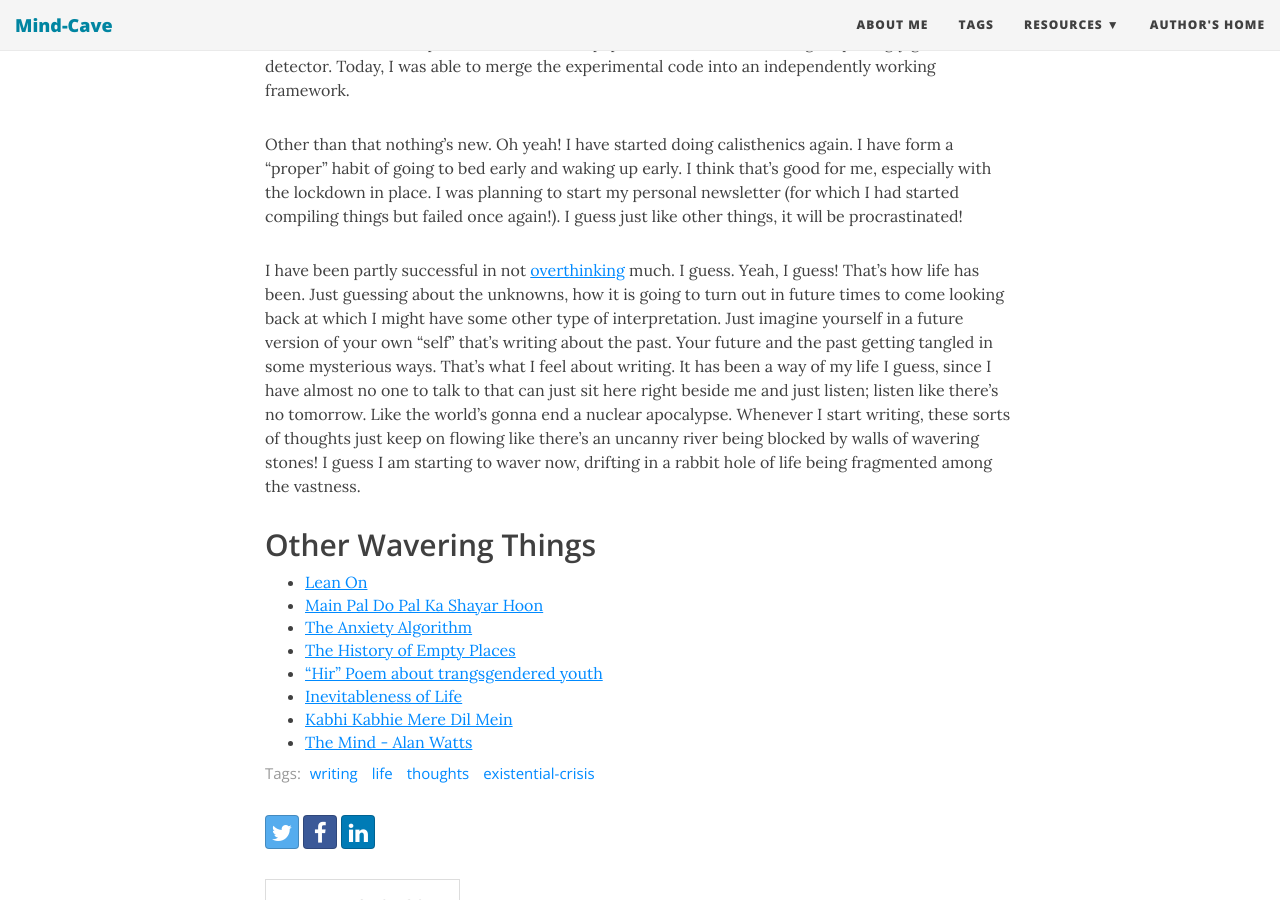
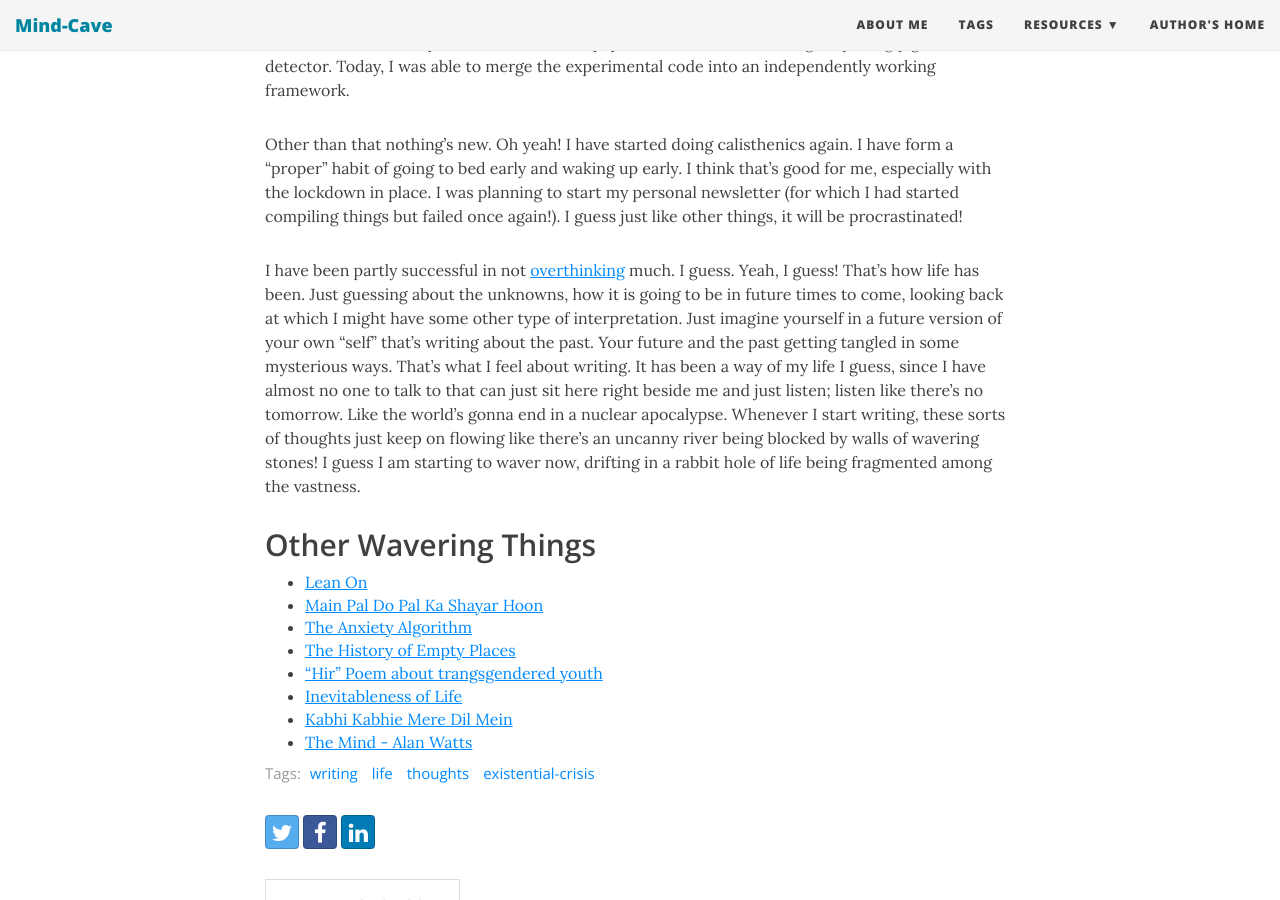
Before and after one commit to NISH1001/mind-cave, a Jekyll site: the page built from _posts/2020-04-03-wavering-thoughts.markdown, in a window 1280 px wide and 900 px high, scrolled down 1686 px. Built offline with Jekyll 4.4.1, drawn with Linux system fonts in a browser that asks for light colours; nearby versions of some CDN libraries; comment, search, counter and statistics services are not loaded; some of the changed text lies outside the part shown.

Commit message:
Edit "wavering thoughts" post

```diff
--- a/_posts/2020-04-03-wavering-thoughts.markdown
+++ b/_posts/2020-04-03-wavering-thoughts.markdown
@@ -38,12 +38,12 @@ I guess just like other things, it will be procrastinated!
 
 I have been partly successful in not [overthinking](https://www.youtube.com/watch?v=pwhsXSh5OHI){:class="paradox"} much.
 I guess. Yeah, I guess! That’s how life has been.
-Just guessing about the unknowns, how it is going to turn out in future times to come looking back at which I might have some other type of interpretation.
+Just guessing about the unknowns, how it is going to be in future times to come, looking back at which I might have some other type of interpretation.
 Just imagine yourself in a future version of your own “self” that’s writing about the past.
 Your future and the past getting tangled in some mysterious ways.
 That’s what I feel about writing.
 It has been a way of my life I guess, since I have almost no one to talk to that can just sit here right beside me and just listen; listen like there’s no tomorrow.
-Like the world’s gonna end a nuclear apocalypse.
+Like the world’s gonna end in a nuclear apocalypse.
 Whenever I start writing, these sorts of thoughts just keep on flowing like there’s an uncanny river being blocked by walls of wavering stones! I guess I am starting to waver now, drifting in a rabbit hole of life being fragmented among the vastness.
 
 
```
Also changed, not shown: other parts of _posts/2020-04-03-wavering-thoughts.markdown (+1 -1 lines).
